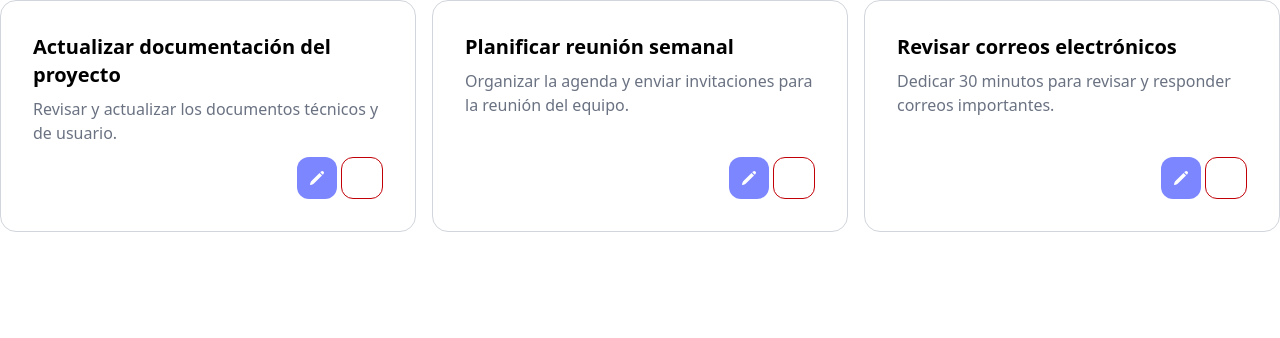
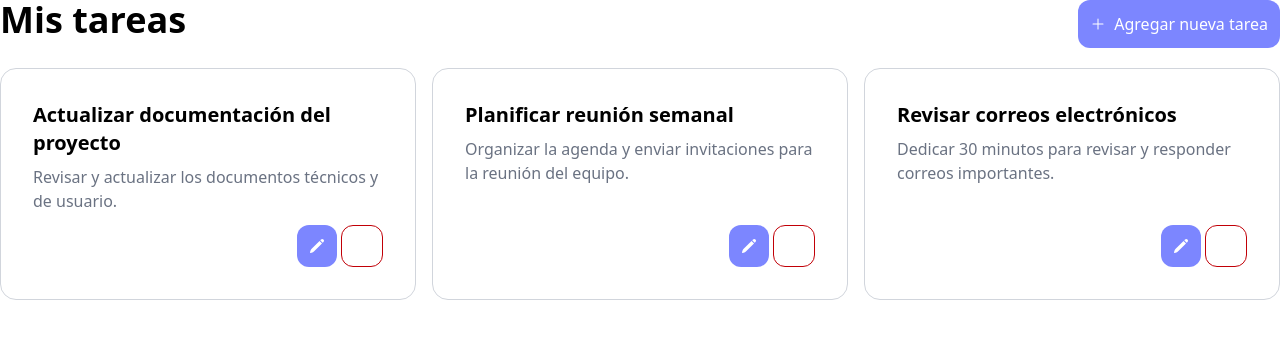
Before and after one commit to josemcj/task-manager, a React (Vite) app: page / in a window 1280 px wide. Shown: the top 338 px of the page. Built offline with nearby package versions, Linux system fonts and the light colour scheme.

Commit message:
feat: Agrega boton para agregar tarea

```diff
--- a/src/components/Button.jsx
+++ b/src/components/Button.jsx
@@ -8,7 +8,7 @@ function Button({ children, variant = 'primary', type = 'button', title = '', on
   return (
     <button
       type={type}
-      className={`${BUTTON_VARIANTS[variant]} p-3 text-white rounded-xl cursor-pointer`}
+      className={`${BUTTON_VARIANTS[variant]} p-3 text-white rounded-xl cursor-pointer font-medium`}
       title={title}
       onClick={onClick}>
       {children}
--- a/src/components/Card.jsx
+++ /dev/null
@@ -1,21 +0,0 @@
-import Button from './Button';
-
-function Card({ title, description, onClick = () => null }) {
-  return (
-    <div className="p-8 border border-gray-300 rounded-2xl">
-      <div className="mb-2">
-        <h3 className="font-bold text-xl">{title}</h3>
-      </div>
-
-      <div className="mb-3">
-        <div className="text-gray-500">{description}</div>
-      </div>
-
-      <div className="flex justify-end">
-        <Button onClick={onClick}>Editar</Button>
-      </div>
-    </div>
-  );
-}
-
-export default Card;
--- a/src/pages/tasks/components/TaskModal.jsx
+++ b/src/pages/tasks/components/TaskModal.jsx
@@ -32,15 +32,19 @@ function TaskModal({ open, onClose, taskToEdit }) {
     });
   };
 
-  const handleSubmit = (e) => {
-    e.preventDefault();
-    tasks.save(task);
+  const handleCloseModal = () => {
     resetForm();
     onClose();
   };
 
+  const handleSubmit = (e) => {
+    e.preventDefault();
+    tasks.save(task);
+    handleCloseModal();
+  };
+
   return (
-    <Modal title={`${taskToEdit ? 'Editar' : 'Agregar'} tarea`} open={open} onClose={onClose}>
+    <Modal title={`${taskToEdit ? 'Editar' : 'Agregar'} tarea`} open={open} onClose={handleCloseModal}>
       <form onSubmit={handleSubmit}>
         <div className="mb-4">
           <label htmlFor="name" className="block mb-2 font-medium text-gray-900">
--- a/src/pages/tasks/index.jsx
+++ b/src/pages/tasks/index.jsx
@@ -1,5 +1,7 @@
 import { useState } from 'react';
 import { useTasks } from 'hooks/useTasks';
+import { PlusIcon } from '@heroicons/react/24/solid';
+import Button from 'components/Button';
 import TaskModal from './components/TaskModal';
 import TaskCard from './components/TaskCard';
 
@@ -8,6 +10,11 @@ function Tasks() {
   const [showTaskModal, setShowTaskModal] = useState(false);
   const [taskToEdit, setTaskToEdit] = useState(null);
 
+  const onCloseTaskModal = () => {
+    setShowTaskModal(false);
+    setTaskToEdit(null);
+  };
+
   const handleEdit = (item) => {
     setTaskToEdit(item);
     setShowTaskModal(true);
@@ -15,11 +22,27 @@ function Tasks() {
 
   return (
     <div className="flex flex-col min-h-screen">
-      <TaskModal open={showTaskModal} onClose={() => setShowTaskModal(false)} taskToEdit={taskToEdit} />
+      <TaskModal
+        open={showTaskModal}
+        onClose={onCloseTaskModal}
+        taskToEdit={taskToEdit}
+        setTaskToEdit={setTaskToEdit}
+      />
 
       <div className="container mx-auto">
+        <div className="flex justify-between">
+          <h1 className="font-bold text-4xl">Mis tareas</h1>
+
+          <Button onClick={() => setShowTaskModal(true)}>
+            <div className="flex items-center gap-2">
+              <PlusIcon className="size-4" />
+              Agregar nueva tarea
+            </div>
+          </Button>
+        </div>
+
         {tasks.all().length > 0 ? (
-          <div className="grid grid-cols-3 gap-4">
+          <div className="grid grid-cols-3 gap-4 my-5">
             {tasks.all().map((task) => (
               <TaskCard key={task.id} task={task} onClick={() => handleEdit(task)} />
             ))}
```
